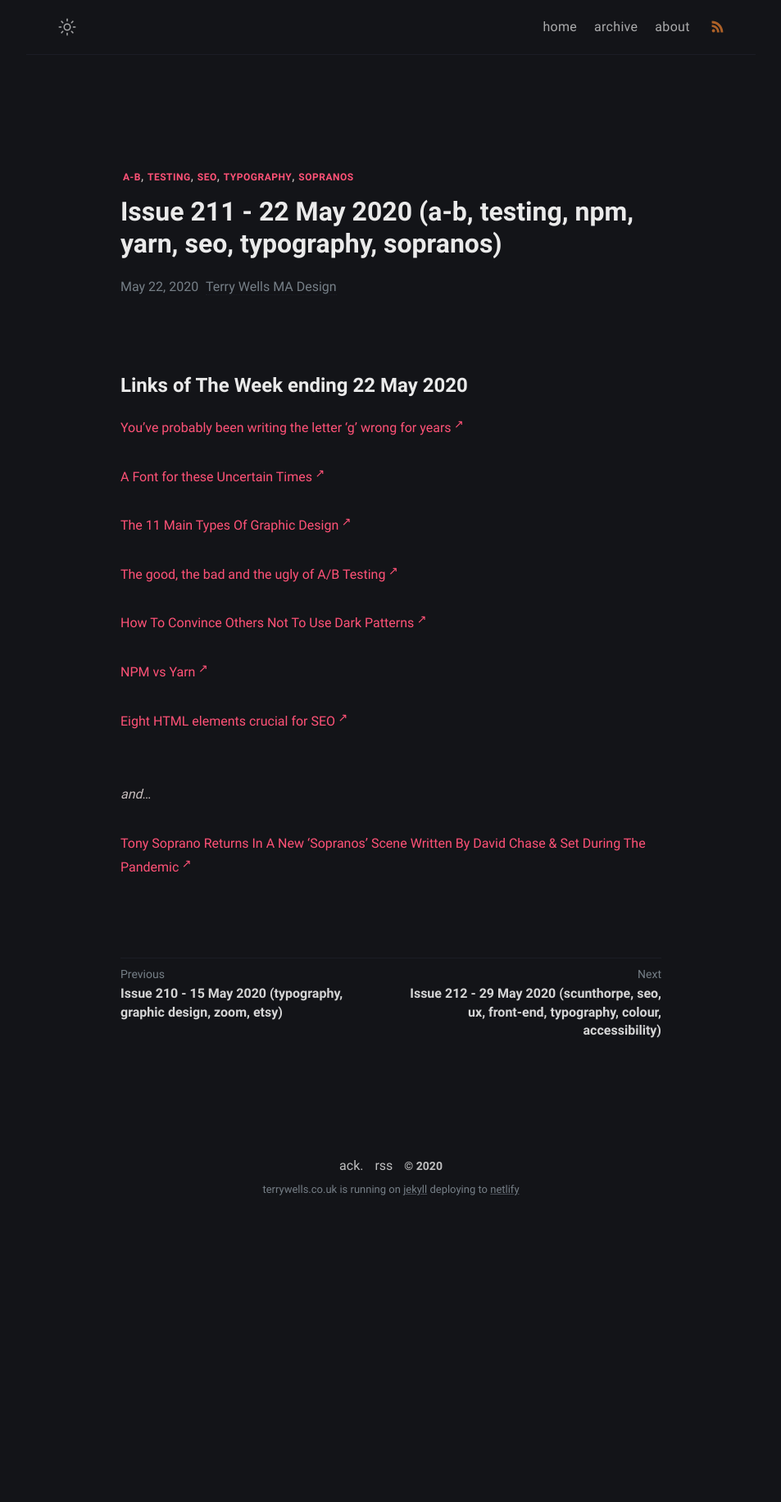
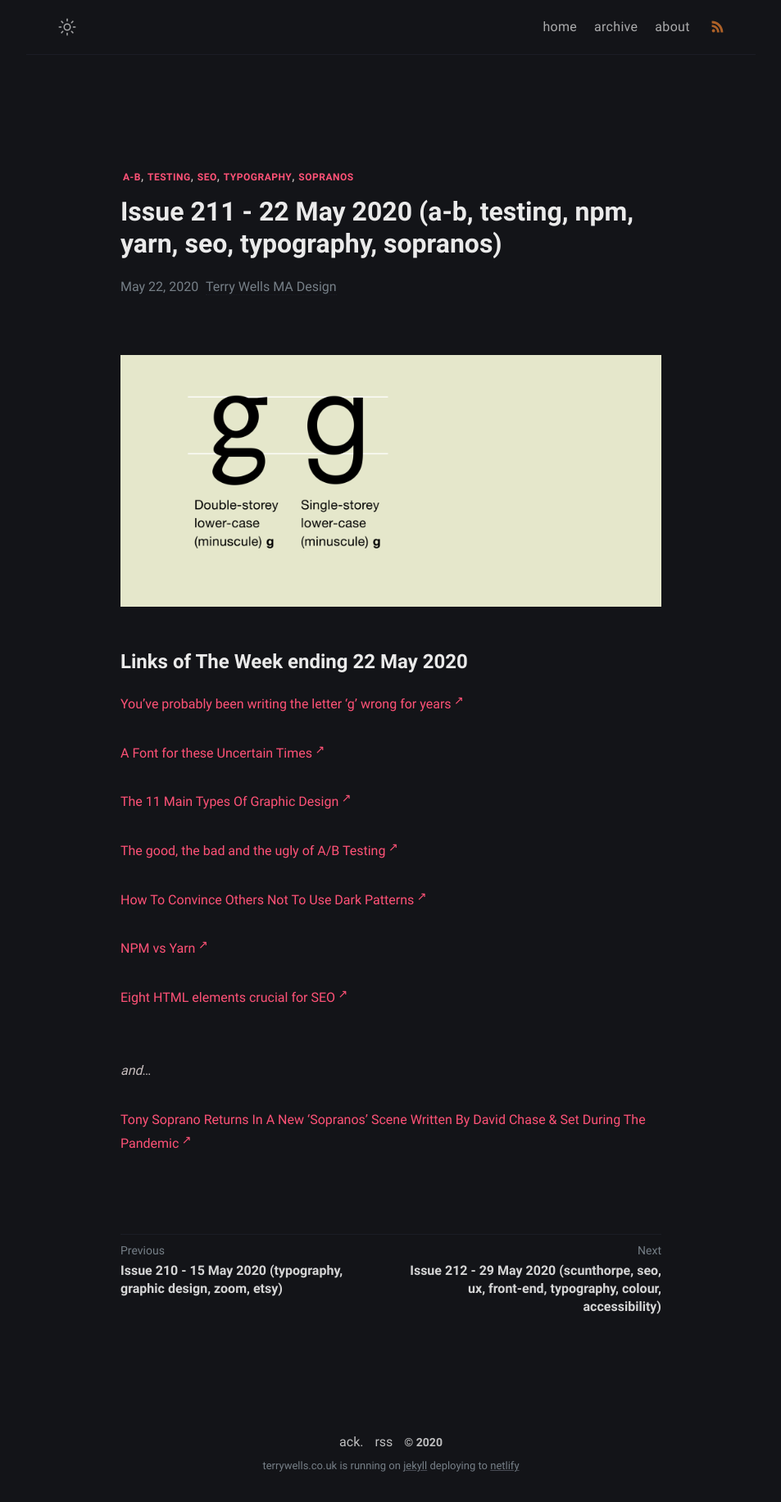
Before and after one commit to wristtattoo/jekyll-klise, a Jekyll site: the page built from _posts/2020-11-03-issue-211-22-may-2020-a-b-testing-npm-yarn-seo-typography-sopranos.md, in a window 1280 px wide. Shown: the whole page at 82% size, without its empty margins (163-1116 px from the left). Built offline with Jekyll 4.4.1, drawn with Linux system fonts in a browser that asks for light colours; a script that is not in the unit is left out; before the commit the page ends 1495 px from its top, so only the background shows below that.

Commit message:
Update Links of The Week “2020-11-03-issue-211-22-may-2020-a-b-testing-npm-yarn-seo-typography-sopranos”

```diff
--- a/_posts/2020-11-03-issue-211-22-may-2020-a-b-testing-npm-yarn-seo-typography-sopranos.md
+++ b/_posts/2020-11-03-issue-211-22-may-2020-a-b-testing-npm-yarn-seo-typography-sopranos.md
@@ -4,6 +4,8 @@ title: Issue 211 - 22 May 2020 (a-b, testing, npm, yarn, seo, typography, sopran
 tags: a-b testing seo typography sopranos
 date: 2020-05-22T18:10:41.676Z
 ---
+![You've probably been writing the letter 'g' wrong for years](/assets/uploads/issue-211.png "You've probably been writing the letter 'g' wrong for years")
+
 # Links of The Week ending 22 May 2020
 
 <a href="https://www.creativebloq.com/news/how-to-write-the-letter-g" title="You've probably been writing the letter 'g' wrong for years" alt="You've probably been writing the letter 'g' wrong for years" target="_blank">You've probably been writing the letter 'g' wrong for years</a>
@@ -22,6 +24,6 @@ date: 2020-05-22T18:10:41.676Z
 
 <a href="" title="" alt=""></a>
 
-_and_...
+*and*...
 
 <a href="https://theplaylist.net/sopranos-david-chase-pandemic-scene-20200508/" title="Tony Soprano Returns In A New ‘Sopranos’ Scene Written By David Chase & Set During The Pandemic" alt="Tony Soprano Returns In A New ‘Sopranos’ Scene Written By David Chase & Set During The Pandemic" target="_blank">Tony Soprano Returns In A New ‘Sopranos’ Scene Written By David Chase & Set During The Pandemic</a>
```
Also changed, not shown: assets/uploads/issue-211.png (added).
